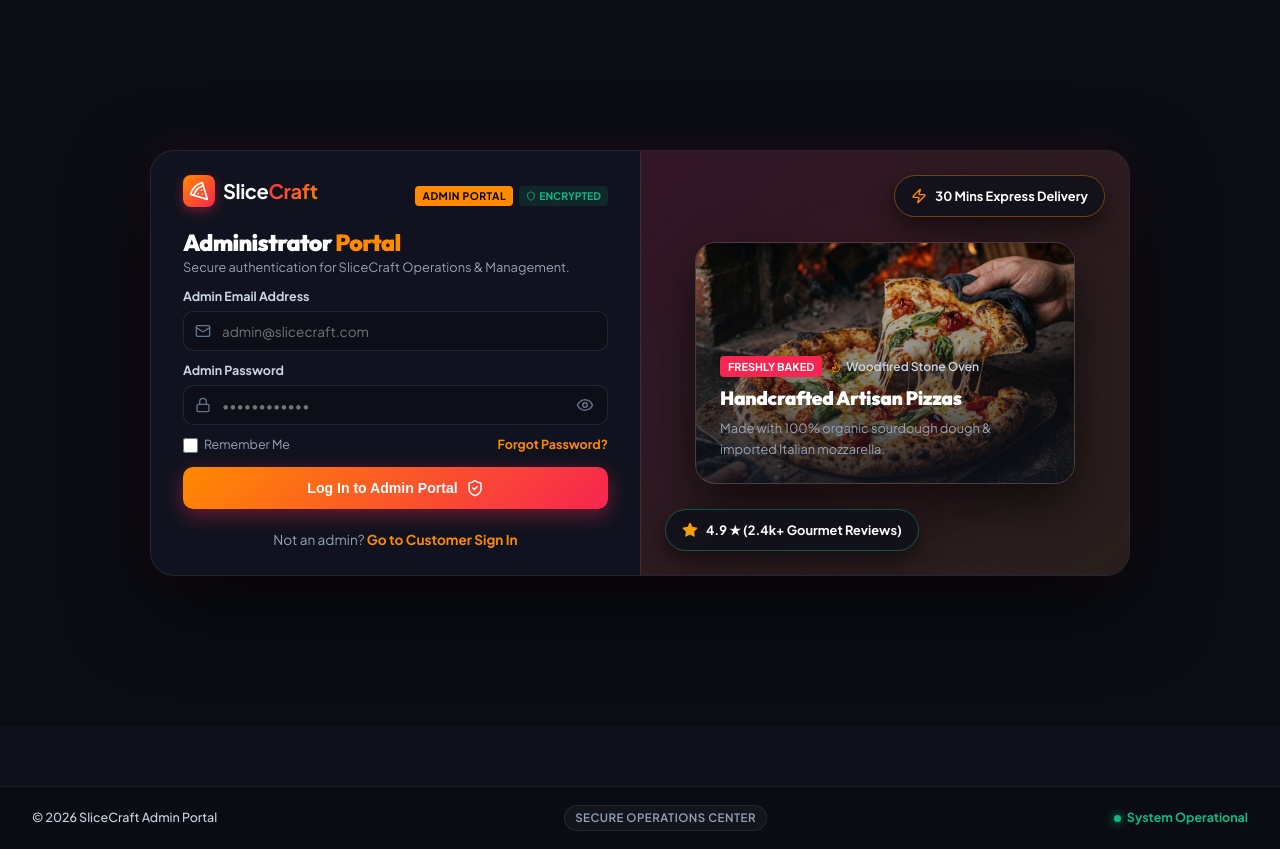
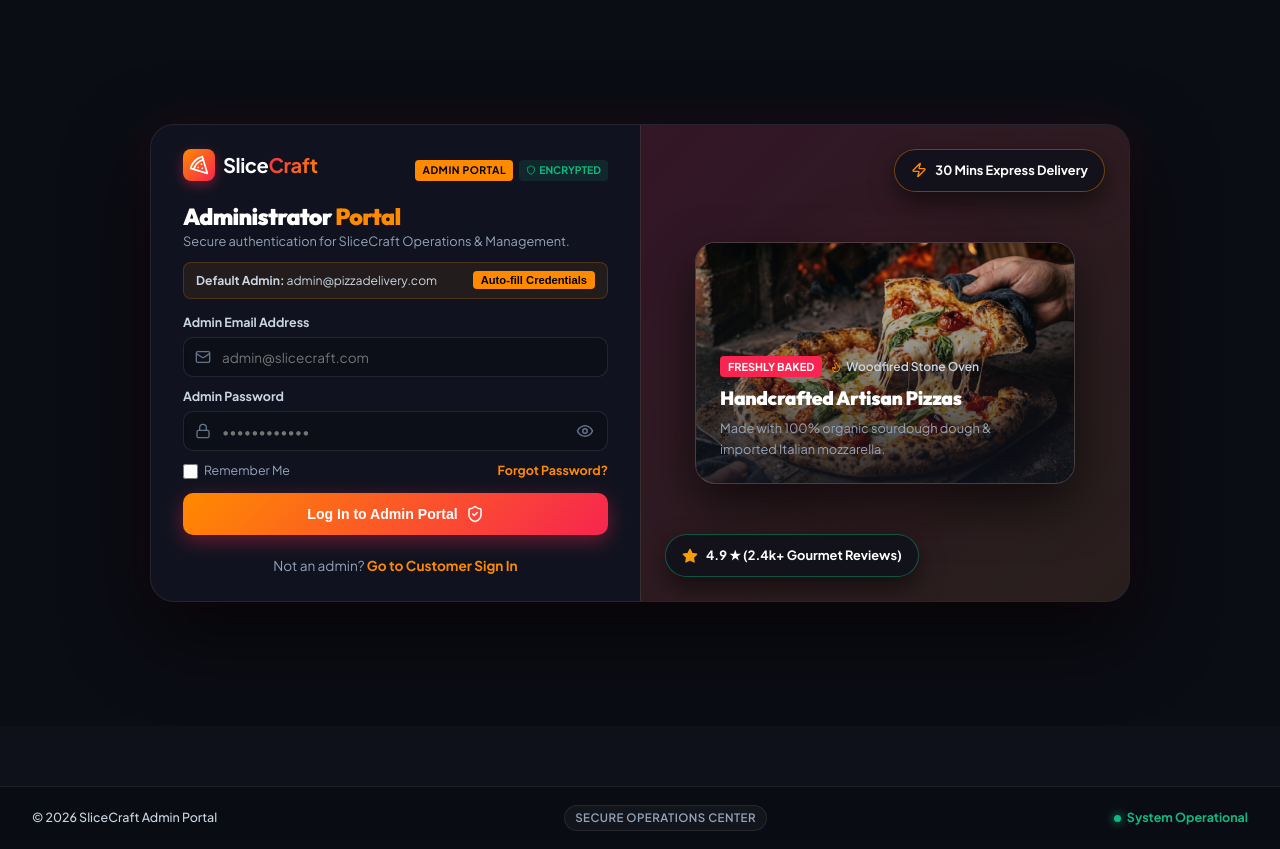
Before and after one commit to jafia1362-creator/OIBSIP, a React (Vite) app in the folder frontend/: page /admin/login in a window 1280 px wide. Built offline with nearby package versions, Linux system fonts and the light colour scheme; no server answers.

Commit message:
Add quick auto-fill button for default admin credentials on Admin Login

```diff
--- a/frontend/src/pages/AdminLogin.jsx
+++ b/frontend/src/pages/AdminLogin.jsx
@@ -116,6 +116,43 @@ export default function AdminLogin() {
             </div>
           )}
 
+          {/* Quick Demo Credentials Helper */}
+          <div
+            style={{
+              marginBottom: '14px',
+              padding: '8px 12px',
+              background: 'rgba(255, 138, 0, 0.08)',
+              border: '1px solid rgba(255, 138, 0, 0.2)',
+              borderRadius: '8px',
+              display: 'flex',
+              alignItems: 'center',
+              justifyContent: 'space-between',
+              fontSize: '0.76rem',
+              color: '#CBD5E1',
+            }}
+          >
+            <span><strong>Default Admin:</strong> admin@pizzadelivery.com</span>
+            <button
+              type="button"
+              onClick={() => {
+                setEmail('admin@pizzadelivery.com');
+                setPassword('admin123');
+              }}
+              style={{
+                background: '#FF8A00',
+                color: '#000',
+                border: 'none',
+                padding: '3px 8px',
+                borderRadius: '4px',
+                fontWeight: 700,
+                fontSize: '0.7rem',
+                cursor: 'pointer',
+              }}
+            >
+              Auto-fill Credentials
+            </button>
+          </div>
+
           {/* Form */}
           <form onSubmit={handleSubmit} noValidate>
             {/* Email Field */}
```
